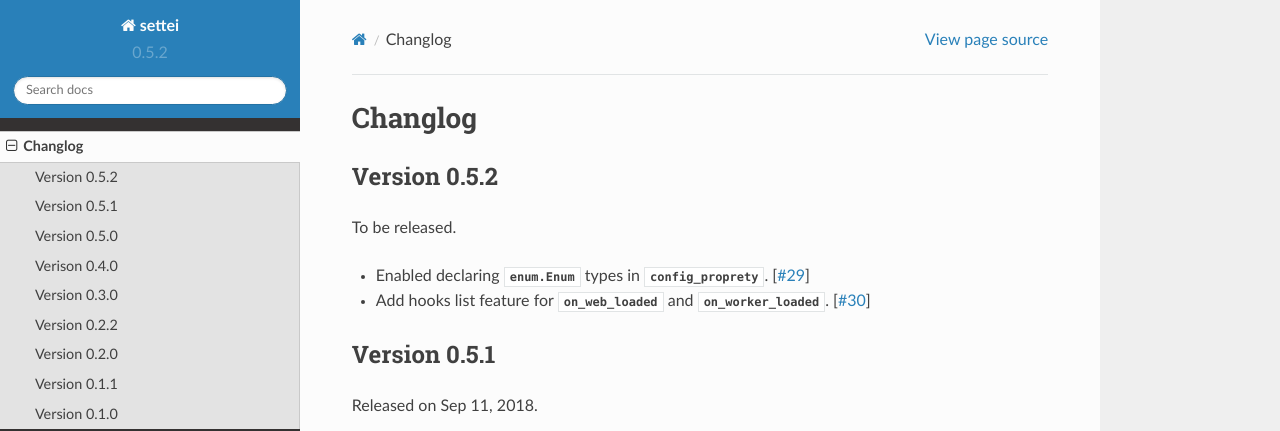
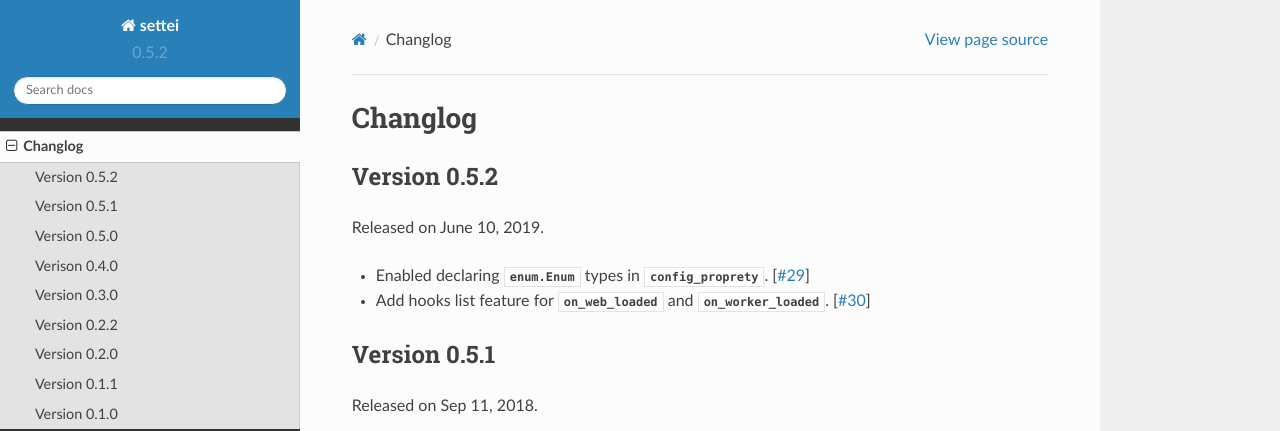
Before and after one commit to spoqa/settei, a Sphinx documentation site: the page built from docs/changes.rst, in a window 1280 px wide and 900 px high. Shown: the top 431 px of the window. Built offline with Sphinx 7.4.7 and the Read the Docs theme 2.0.0, drawn with Linux system fonts in a browser that asks for light colours.

Commit message:
Release 0.5.1

```diff
--- a/docs/changes.rst
+++ b/docs/changes.rst
@@ -4,7 +4,7 @@ Changlog
 Version 0.5.2
 -------------
 
-To be released.
+Released on June 10, 2019.
 
 - Enabled declaring :class:`enum.Enum` types in :class:`~settei.config_proprety`. [`#29`_]
 - Add hooks list feature for :attr:`~settei.presets.flask.WebConfiguration.on_web_loaded` and
```
